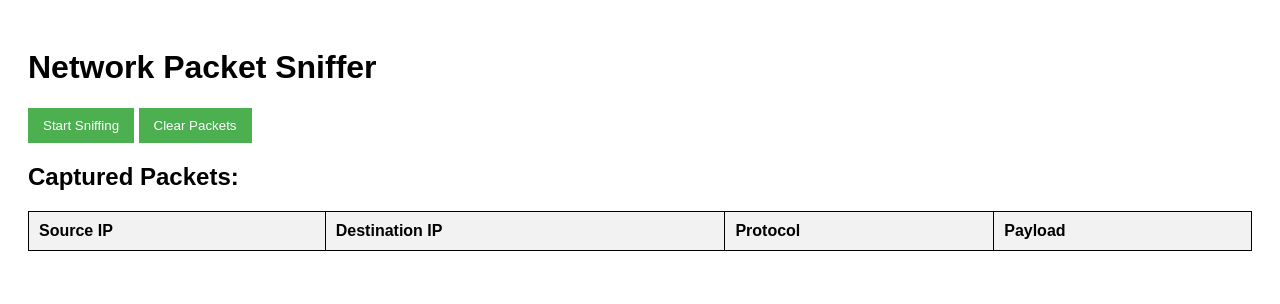
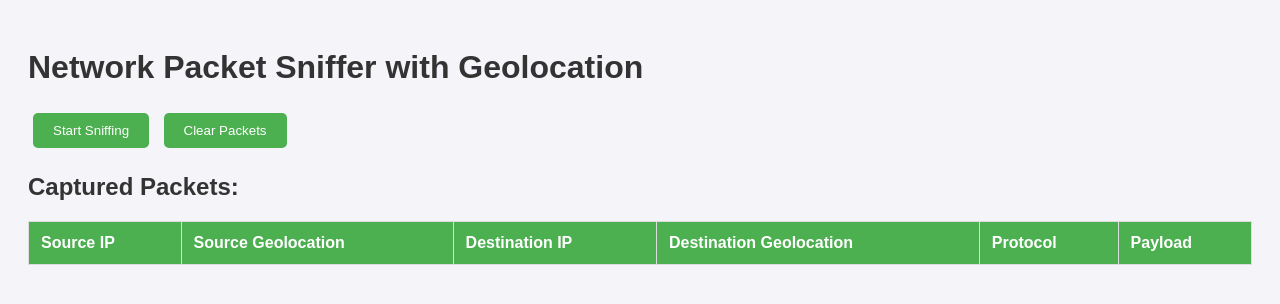
Before and after one commit to DivyanshuChaudharyOff/Packet_sniffer_with_AI_Integration, a plain HTML site: page MainApp/static/index.html in a window 1280 px wide. Drawn offline with Linux system fonts and the light colour scheme; no server answers.

Commit message:
Update index.html

```diff
--- a/MainApp/static/index.html
+++ b/MainApp/static/index.html
@@ -3,37 +3,52 @@
 <head>
     <meta charset="UTF-8">
     <meta name="viewport" content="width=device-width, initial-scale=1.0">
-    <title>Packet Sniffer</title>
+    <title>Packet Sniffer with Geolocation</title>
     <style>
         body {
             font-family: Arial, sans-serif;
             padding: 20px;
+            background-color: #f4f4f9;
+        }
+        h1, h2 {
+            color: #333;
         }
         table {
             width: 100%;
             border-collapse: collapse;
+            margin-top: 20px;
         }
         table, th, td {
-            border: 1px solid black;
+            border: 1px solid #ddd;
         }
         th, td {
-            padding: 10px;
+            padding: 12px;
             text-align: left;
         }
         th {
-            background-color: #f2f2f2;
+            background-color: #4CAF50;
+            color: white;
         }
         .button {
-            padding: 10px 15px;
+            padding: 10px 20px;
             background-color: #4CAF50;
             color: white;
             border: none;
             cursor: pointer;
+            margin: 5px;
+            border-radius: 5px;
+        }
+        .button:hover {
+            background-color: #45a049;
+        }
+        .geo-info {
+            color: #666;
+            font-size: 12px;
         }
     </style>
 </head>
 <body>
-    <h1>Network Packet Sniffer</h1>
+    <h1>Network Packet Sniffer with Geolocation</h1>
     <button class="button" onclick="startSniffing()">Start Sniffing</button>
     <button class="button" onclick="clearPackets()">Clear Packets</button>
 
@@ -42,7 +57,9 @@
         <thead>
             <tr>
                 <th>Source IP</th>
+                <th>Source Geolocation</th>
                 <th>Destination IP</th>
+                <th>Destination Geolocation</th>
                 <th>Protocol</th>
                 <th>Payload</th>
             </tr>
@@ -77,10 +94,19 @@
                     packetTable.innerHTML = '';
                     data.forEach(packet => {
                         const row = document.createElement('tr');
-                        row.innerHTML = `<td>${packet.source_ip}</td>
-                                         <td>${packet.destination_ip}</td>
-                                         <td>${packet.protocol}</td>
-                                         <td>${packet.payload}</td>`;
+                        row.innerHTML = `
+                            <td>${packet.source_ip}</td>
+                            <td>
+                                ${packet.source_geo.city}, ${packet.source_geo.country}
+                                <br><span class="geo-info">ISP: ${packet.source_geo.isp}</span>
+                            </td>
+                            <td>${packet.destination_ip}</td>
+                            <td>
+                                ${packet.destination_geo.city}, ${packet.destination_geo.country}
+                                <br><span class="geo-info">ISP: ${packet.destination_geo.isp}</span>
+                            </td>
+                            <td>${packet.protocol}</td>
+                            <td>${packet.payload}</td>`;
                         packetTable.appendChild(row);
                     });
                 })
```
